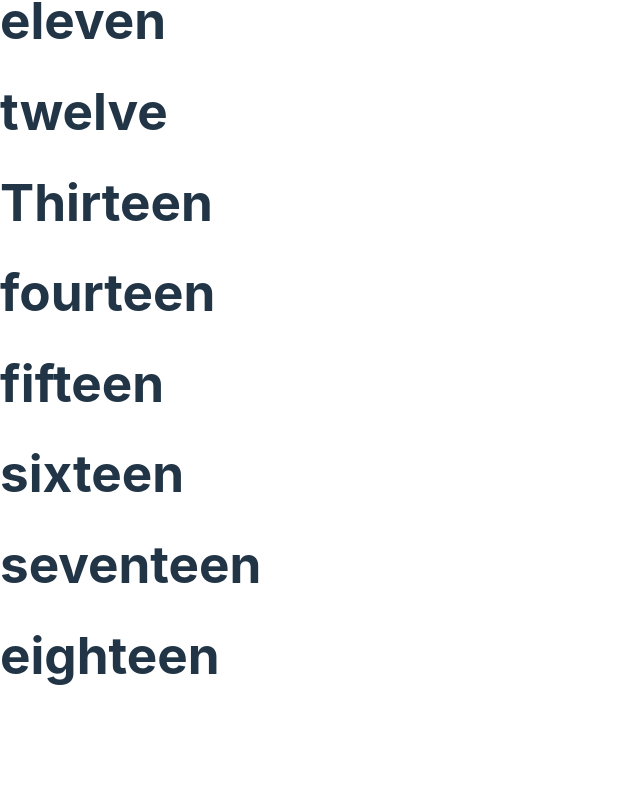
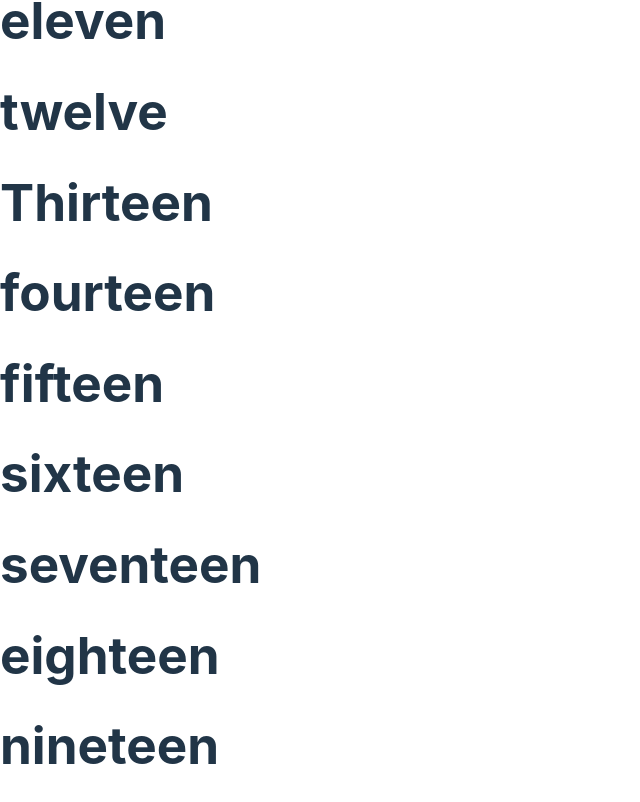
Before and after one commit to omor777/hook-form-practice, a React (Vite) app: page / in a window 1280 px wide. Shown: the part 948-1750 px from the top of the page, without its empty margins (0-640 px from the left). Before the commit the page ends 1665 px from the top, so only its background shows below. Built offline with nearby package versions, Linux system fonts and the light colour scheme.

Commit message:
nineteen

```diff
--- a/src/App.jsx
+++ b/src/App.jsx
@@ -19,6 +19,7 @@ const App = () => {
       <h1>sixteen</h1>
       <h1>seventeen</h1>
       <h1>eighteen</h1>
+      <h1>nineteen</h1>
     </div>
   );
 };
```
